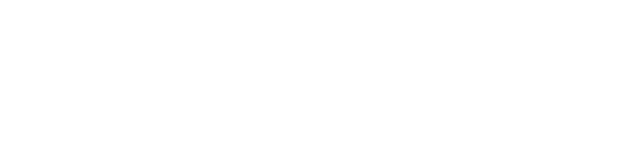
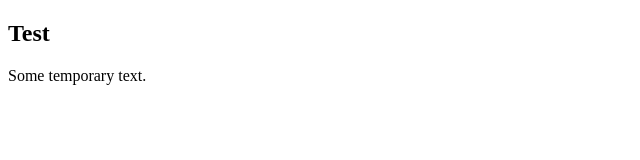
Before and after one commit to thehippomaster21/Web, a plain HTML site: page index.html in a window 1280 px wide. Shown: the whole page, without its empty margins (0-640 px from the left). Drawn offline with Linux system fonts and the light colour scheme.

Commit message:
Added some temporary text

```diff
--- a/index.html
+++ b/index.html
@@ -4,5 +4,7 @@
 <title>Main page</title>
 </head>
 <body>
+<h2>Test</h2>
+<p>Some temporary text.</p>
 </body>
 </html>
```
